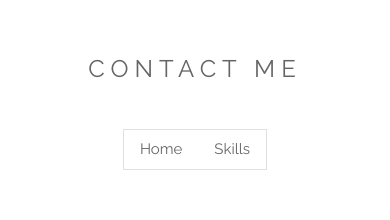
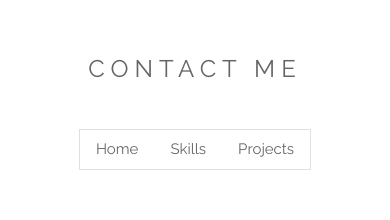
Before and after one commit to jvach798/Portfolio-Website-Version-2, a plain HTML site: page page2.html in a window 390 px wide. Shown: the part 103-323 px from the top of the page. Drawn offline with nearby package versions, Linux system fonts and the light colour scheme.

Commit message:
fixed project tab not showing on mobile

```diff
--- a/page2.html
+++ b/page2.html
@@ -24,7 +24,7 @@
         <div class="w3-bar w3-border">
           <a href="index.html" class="w3-bar-item w3-button">Home</a>
           <a href="page3.html" class="w3-bar-item w3-button">Skills</a>
-          <a href="page4.html" class="w3-bar-item w3-button w3-hide-small">Projects</a>
+          <a href="page4.html" class="w3-bar-item w3-button">Projects</a>
         </div>
       </div>
     </header>
```
Also changed, not shown: page3.html (+1 -1 lines), page4.html (+1 -1 lines).
